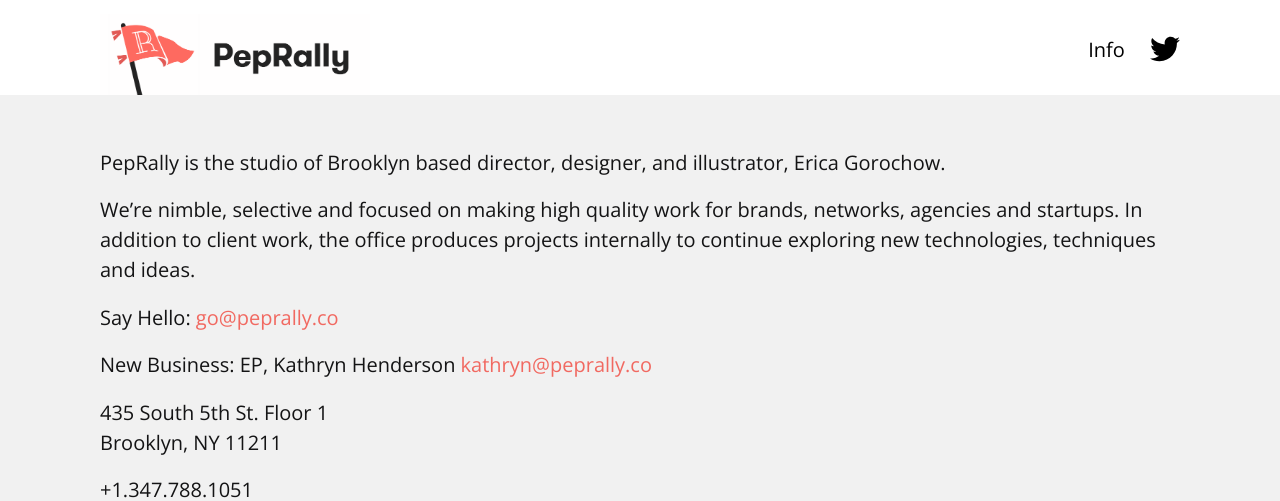
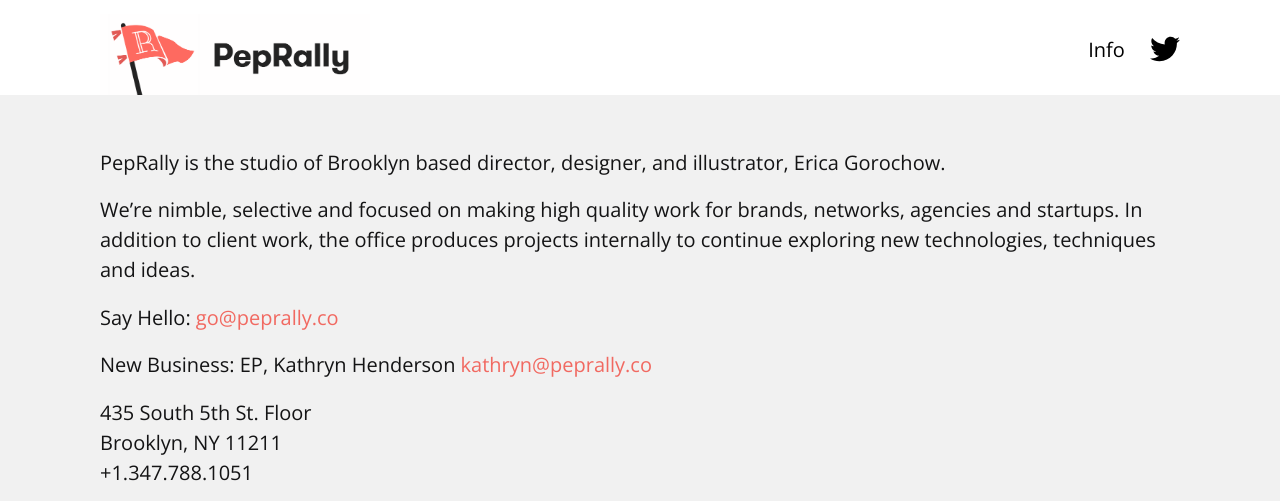
Before and after one commit to gorociao/peprally-website, a Jekyll site: the page built from info.html, in a window 1280 px wide and 900 px high, cut to the strip 0-501 px from the top of the window. Built offline with Jekyll 4.4.1, drawn with Linux system fonts in a browser that asks for light colours.

Commit message:
br thing

```diff
--- a/info.html
+++ b/info.html
@@ -14,9 +14,10 @@
 
       	<div>New Business: EP, Kathryn Henderson <a href="mailto:go@peprally.co">kathryn@peprally.co</a></div>
 
-      	<div>435 South 5th St. Floor 1
-	<p>Brooklyn, NY 11211</p>
-	<p>+1.347.788.1051</p></div>
+      	<div>435 South 5th St. Floor <br/>
+	Brooklyn, NY 11211<br/>
+	+1.347.788.1051<br/></div>
+
         <div id="map" style="height: 350px;"></div>
         <script>
           function initMap() {
```
